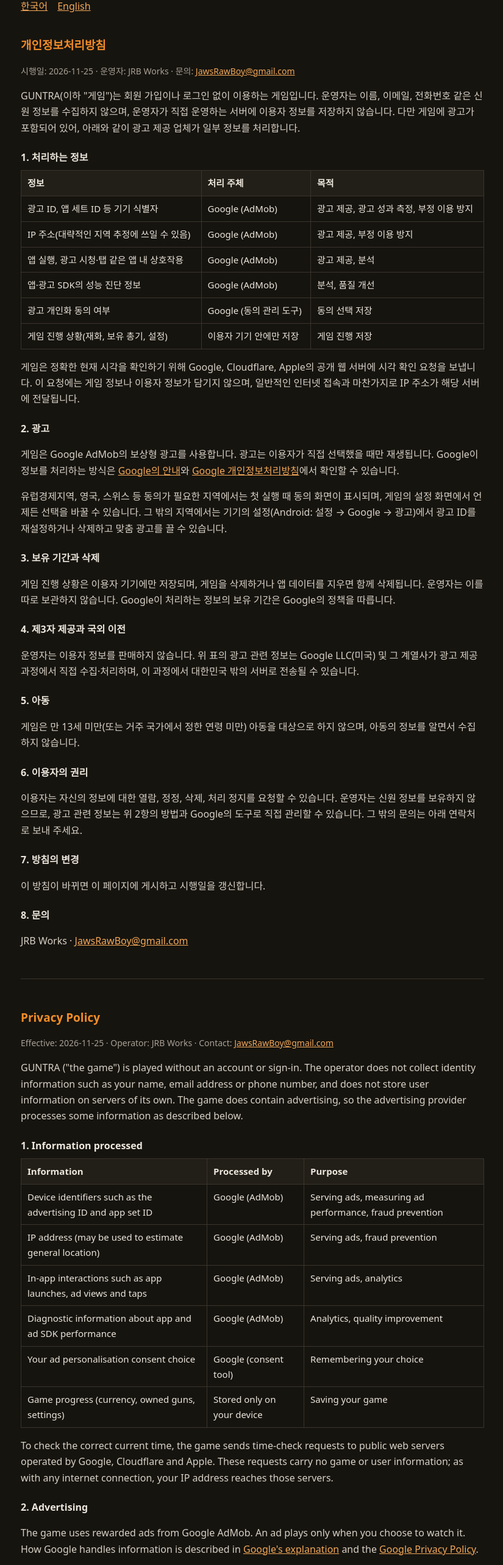
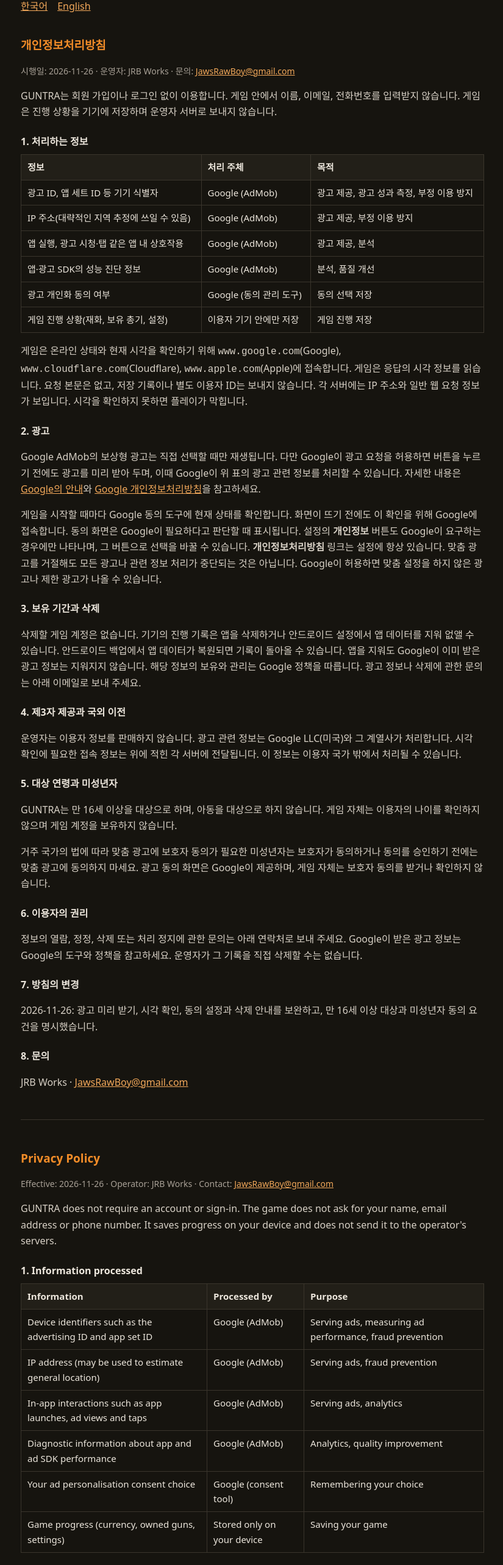
Before and after one commit to JawsRawBoy/jawsrawboy.github.io, a plain HTML site: page guntra/privacy/index.html in a window 1280 px wide. Shown: the part 133-2700 px from the top of the page at 61% size, without its empty margins (226-1051 px from the left). Drawn offline with Linux system fonts and the light colour scheme.

Commit message:
Publish GUNTRA 16+ privacy policy

```diff
--- a/guntra/privacy/index.html
+++ b/guntra/privacy/index.html
@@ -29,8 +29,8 @@
 
 <section id="ko" lang="ko">
 <h2>개인정보처리방침</h2>
-<p class="meta">시행일: 2026-11-25 · 운영자: JRB Works · 문의: <a href="mailto:JawsRawBoy@gmail.com">JawsRawBoy@gmail.com</a></p>
-<p>GUNTRA(이하 "게임")는 회원 가입이나 로그인 없이 이용하는 게임입니다. 운영자는 이름, 이메일, 전화번호 같은 신원 정보를 수집하지 않으며, 운영자가 직접 운영하는 서버에 이용자 정보를 저장하지 않습니다. 다만 게임에 광고가 포함되어 있어, 아래와 같이 광고 제공 업체가 일부 정보를 처리합니다.</p>
+<p class="meta">시행일: 2026-11-26 · 운영자: JRB Works · 문의: <a href="mailto:JawsRawBoy@gmail.com">JawsRawBoy@gmail.com</a></p>
+<p>GUNTRA는 회원 가입이나 로그인 없이 이용합니다. 게임 안에서 이름, 이메일, 전화번호를 입력받지 않습니다. 게임은 진행 상황을 기기에 저장하며 운영자 서버로 보내지 않습니다.</p>
 
 <h3>1. 처리하는 정보</h3>
 <table>
@@ -42,26 +42,27 @@
 <tr><td>광고 개인화 동의 여부</td><td>Google (동의 관리 도구)</td><td>동의 선택 저장</td></tr>
 <tr><td>게임 진행 상황(재화, 보유 총기, 설정)</td><td>이용자 기기 안에만 저장</td><td>게임 진행 저장</td></tr>
 </table>
-<p>게임은 정확한 현재 시각을 확인하기 위해 Google, Cloudflare, Apple의 공개 웹 서버에 시각 확인 요청을 보냅니다. 이 요청에는 게임 정보나 이용자 정보가 담기지 않으며, 일반적인 인터넷 접속과 마찬가지로 IP 주소가 해당 서버에 전달됩니다.</p>
+<p>게임은 온라인 상태와 현재 시각을 확인하기 위해 <code>www.google.com</code>(Google), <code>www.cloudflare.com</code>(Cloudflare), <code>www.apple.com</code>(Apple)에 접속합니다. 게임은 응답의 시각 정보를 읽습니다. 요청 본문은 없고, 저장 기록이나 별도 이용자 ID는 보내지 않습니다. 각 서버에는 IP 주소와 일반 웹 요청 정보가 보입니다. 시각을 확인하지 못하면 플레이가 막힙니다.</p>
 
 <h3>2. 광고</h3>
-<p>게임은 Google AdMob의 보상형 광고를 사용합니다. 광고는 이용자가 직접 선택했을 때만 재생됩니다. Google이 정보를 처리하는 방식은 <a href="https://policies.google.com/technologies/partner-sites">Google의 안내</a>와 <a href="https://policies.google.com/privacy">Google 개인정보처리방침</a>에서 확인할 수 있습니다.</p>
-<p>유럽경제지역, 영국, 스위스 등 동의가 필요한 지역에서는 첫 실행 때 동의 화면이 표시되며, 게임의 설정 화면에서 언제든 선택을 바꿀 수 있습니다. 그 밖의 지역에서는 기기의 설정(Android: 설정 → Google → 광고)에서 광고 ID를 재설정하거나 삭제하고 맞춤 광고를 끌 수 있습니다.</p>
+<p>Google AdMob의 보상형 광고는 직접 선택할 때만 재생됩니다. 다만 Google이 광고 요청을 허용하면 버튼을 누르기 전에도 광고를 미리 받아 두며, 이때 Google이 위 표의 광고 관련 정보를 처리할 수 있습니다. 자세한 내용은 <a href="https://policies.google.com/technologies/partner-sites">Google의 안내</a>와 <a href="https://policies.google.com/privacy">Google 개인정보처리방침</a>을 참고하세요.</p>
+<p>게임을 시작할 때마다 Google 동의 도구에 현재 상태를 확인합니다. 화면이 뜨기 전에도 이 확인을 위해 Google에 접속합니다. 동의 화면은 Google이 필요하다고 판단할 때 표시됩니다. 설정의 <strong>개인정보</strong> 버튼도 Google이 요구하는 경우에만 나타나며, 그 버튼으로 선택을 바꿀 수 있습니다. <strong>개인정보처리방침</strong> 링크는 설정에 항상 있습니다. 맞춤 광고를 거절해도 모든 광고나 관련 정보 처리가 중단되는 것은 아닙니다. Google이 허용하면 맞춤 설정을 하지 않은 광고나 제한 광고가 나올 수 있습니다.</p>
 
 <h3>3. 보유 기간과 삭제</h3>
-<p>게임 진행 상황은 이용자 기기에만 저장되며, 게임을 삭제하거나 앱 데이터를 지우면 함께 삭제됩니다. 운영자는 이를 따로 보관하지 않습니다. Google이 처리하는 정보의 보유 기간은 Google의 정책을 따릅니다.</p>
+<p>삭제할 게임 계정은 없습니다. 기기의 진행 기록은 앱을 삭제하거나 안드로이드 설정에서 앱 데이터를 지워 없앨 수 있습니다. 안드로이드 백업에서 앱 데이터가 복원되면 기록이 돌아올 수 있습니다. 앱을 지워도 Google이 이미 받은 광고 정보는 지워지지 않습니다. 해당 정보의 보유와 관리는 Google 정책을 따릅니다. 광고 정보나 삭제에 관한 문의는 아래 이메일로 보내 주세요.</p>
 
 <h3>4. 제3자 제공과 국외 이전</h3>
-<p>운영자는 이용자 정보를 판매하지 않습니다. 위 표의 광고 관련 정보는 Google LLC(미국) 및 그 계열사가 광고 제공 과정에서 직접 수집·처리하며, 이 과정에서 대한민국 밖의 서버로 전송될 수 있습니다.</p>
+<p>운영자는 이용자 정보를 판매하지 않습니다. 광고 관련 정보는 Google LLC(미국)와 그 계열사가 처리합니다. 시각 확인에 필요한 접속 정보는 위에 적힌 각 서버에 전달됩니다. 이 정보는 이용자 국가 밖에서 처리될 수 있습니다.</p>
 
-<h3>5. 아동</h3>
-<p>게임은 만 13세 미만(또는 거주 국가에서 정한 연령 미만) 아동을 대상으로 하지 않으며, 아동의 정보를 알면서 수집하지 않습니다.</p>
+<h3>5. 대상 연령과 미성년자</h3>
+<p>GUNTRA는 만 16세 이상을 대상으로 하며, 아동을 대상으로 하지 않습니다. 게임 자체는 이용자의 나이를 확인하지 않으며 게임 계정을 보유하지 않습니다.</p>
+<p>거주 국가의 법에 따라 맞춤 광고에 보호자 동의가 필요한 미성년자는 보호자가 동의하거나 동의를 승인하기 전에는 맞춤 광고에 동의하지 마세요. 광고 동의 화면은 Google이 제공하며, 게임 자체는 보호자 동의를 받거나 확인하지 않습니다.</p>
 
 <h3>6. 이용자의 권리</h3>
-<p>이용자는 자신의 정보에 대한 열람, 정정, 삭제, 처리 정지를 요청할 수 있습니다. 운영자는 신원 정보를 보유하지 않으므로, 광고 관련 정보는 위 2항의 방법과 Google의 도구로 직접 관리할 수 있습니다. 그 밖의 문의는 아래 연락처로 보내 주세요.</p>
+<p>정보의 열람, 정정, 삭제 또는 처리 정지에 관한 문의는 아래 연락처로 보내 주세요. Google이 받은 광고 정보는 Google의 도구와 정책을 참고하세요. 운영자가 그 기록을 직접 삭제할 수는 없습니다.</p>
 
 <h3>7. 방침의 변경</h3>
-<p>이 방침이 바뀌면 이 페이지에 게시하고 시행일을 갱신합니다.</p>
+<p>2026-11-26: 광고 미리 받기, 시각 확인, 동의 설정과 삭제 안내를 보완하고, 만 16세 이상 대상과 미성년자 동의 요건을 명시했습니다.</p>
 
 <h3>8. 문의</h3>
 <p>JRB Works · <a href="mailto:JawsRawBoy@gmail.com">JawsRawBoy@gmail.com</a></p>
@@ -71,8 +72,8 @@
 
 <section id="en" lang="en">
 <h2>Privacy Policy</h2>
-<p class="meta">Effective: 2026-11-25 · Operator: JRB Works · Contact: <a href="mailto:JawsRawBoy@gmail.com">JawsRawBoy@gmail.com</a></p>
-<p>GUNTRA ("the game") is played without an account or sign-in. The operator does not collect identity information such as your name, email address or phone number, and does not store user information on servers of its own. The game does contain advertising, so the advertising provider processes some information as described below.</p>
+<p class="meta">Effective: 2026-11-26 · Operator: JRB Works · Contact: <a href="mailto:JawsRawBoy@gmail.com">JawsRawBoy@gmail.com</a></p>
+<p>GUNTRA does not require an account or sign-in. The game does not ask for your name, email address or phone number. It saves progress on your device and does not send it to the operator's servers.</p>
 
 <h3>1. Information processed</h3>
 <table>
@@ -84,26 +85,27 @@
 <tr><td>Your ad personalisation consent choice</td><td>Google (consent tool)</td><td>Remembering your choice</td></tr>
 <tr><td>Game progress (currency, owned guns, settings)</td><td>Stored only on your device</td><td>Saving your game</td></tr>
 </table>
-<p>To check the correct current time, the game sends time-check requests to public web servers operated by Google, Cloudflare and Apple. These requests carry no game or user information; as with any internet connection, your IP address reaches those servers.</p>
+<p>To check the connection and current time, the game contacts <code>www.google.com</code> (Google), <code>www.cloudflare.com</code> (Cloudflare) and <code>www.apple.com</code> (Apple). It reads the time from the replies. The requests have no body and do not send saved progress or a separate user ID. Each server can see your IP address and ordinary web request details. You cannot play if the game cannot verify the time.</p>
 
 <h3>2. Advertising</h3>
-<p>The game uses rewarded ads from Google AdMob. An ad plays only when you choose to watch it. How Google handles information is described in <a href="https://policies.google.com/technologies/partner-sites">Google's explanation</a> and the <a href="https://policies.google.com/privacy">Google Privacy Policy</a>.</p>
-<p>In regions where consent is required, including the European Economic Area, the United Kingdom and Switzerland, a consent screen appears on first launch, and you can change your choice at any time from the game's settings screen. Elsewhere, you can reset or delete your advertising ID and turn off personalised ads in your device settings (Android: Settings → Google → Ads).</p>
+<p>Google AdMob rewarded ads play only when you choose to watch them. If Google allows ad requests, the game loads ads before you tap, and Google may process the ad data in the table above during loading. See <a href="https://policies.google.com/technologies/partner-sites">Google's explanation</a> and the <a href="https://policies.google.com/privacy">Google Privacy Policy</a>.</p>
+<p>Each time the game starts, it checks your consent status with Google's consent tool. This check can contact Google before a consent screen appears. The screen appears when Google determines it is needed. The <strong>Privacy</strong> button in Settings appears only when Google requires it; use it to change your choices. The <strong>Privacy Policy</strong> link is always in Settings. Refusing personalised ads does not stop all ads or related data processing. If Google allows it, you may still see non-personalised or limited ads.</p>
 
 <h3>3. Retention and deletion</h3>
-<p>Game progress is stored only on your device and is removed when you uninstall the game or clear its data. The operator keeps no copy. Information processed by Google is retained according to Google's policies.</p>
+<p>There is no game account to delete. To remove progress from your device, uninstall the game or clear its app data in Android settings. Progress may return if Android restores app data from a backup. Uninstalling does not delete ad data Google has already received. Google's policies govern how it keeps and manages that data. For questions about ad data or deletion, email the address below.</p>
 
 <h3>4. Sharing and international transfer</h3>
-<p>The operator does not sell user information. The advertising-related information in the table above is collected and processed directly by Google LLC (United States) and its affiliates in the course of serving ads, and may be transferred to servers outside your country.</p>
+<p>The operator does not sell user information. Google LLC (United States) and its affiliates process ad data. The servers named above receive connection details for the time check. This information may be processed outside your country.</p>
 
-<h3>5. Children</h3>
-<p>The game is not directed to children under 13 (or the age set by the law of your country), and the operator does not knowingly collect children's information.</p>
+<h3>5. Target age and minors</h3>
+<p>GUNTRA is intended for players aged 16 and over and is not directed at children. The game itself does not check players' ages or maintain game accounts.</p>
+<p>If the law where you live requires a parent or legal guardian's consent for personalised ads, do not opt in as a minor unless your parent or legal guardian gives or authorises consent. Google provides the ad consent form; the game itself does not collect or verify guardian consent.</p>
 
 <h3>6. Your rights</h3>
-<p>You may ask to access, correct, delete or restrict the processing of your information. Because the operator holds no identity information, advertising-related information is managed directly through the methods in section 2 and Google's own tools. For anything else, use the contact below.</p>
+<p>Use the contact below for questions about access, correction, deletion or restricting processing. For ad data Google has received, see Google's tools and policies. The operator cannot delete those records directly.</p>
 
 <h3>7. Changes</h3>
-<p>Changes to this policy are posted on this page with an updated effective date.</p>
+<p>2026-11-26: Clarified ad preloading, time checks, consent settings and deletion, and specified the 16+ target audience and consent requirements for minors.</p>
 
 <h3>8. Contact</h3>
 <p>JRB Works · <a href="mailto:JawsRawBoy@gmail.com">JawsRawBoy@gmail.com</a></p>
```
